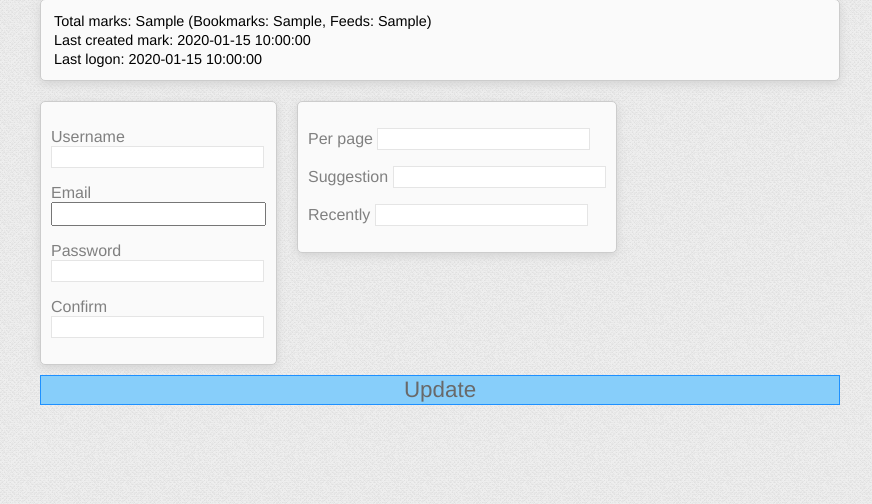
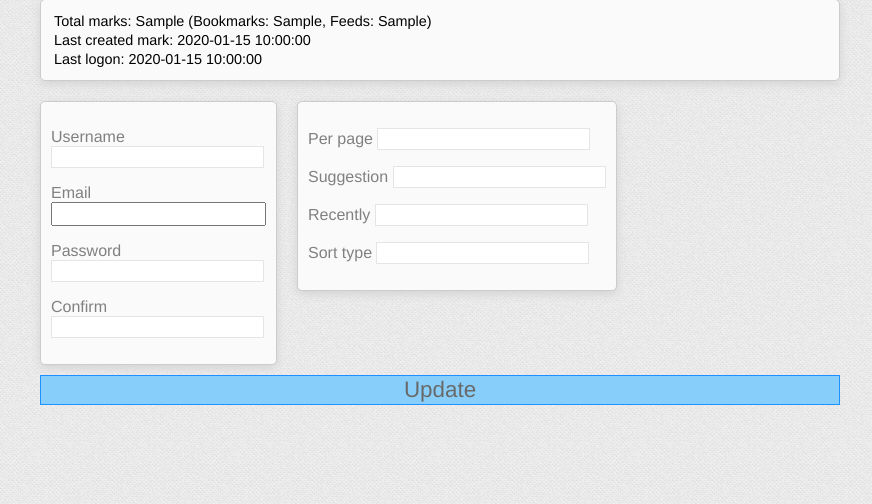
Before and after one commit to plastboks/Flaskmarks, a Flask app: template flaskmarks/templates/account/profile.html in a window 1280 px wide. Shown: the part 148-652 px from the top of the page, without its empty margins (200-1072 px from the left). Run offline with Flask 2, Linux system fonts and the light colour scheme; a user stored in the database is signed in; tables that the repository leaves empty hold one stand-in row (values such as "Sample post"); the template is opened without the code that fills it: most values are stand-ins (such as "Sample title", 1, 10 or a date in 2020); form fields are guessed from the names that the template uses; parts of the project's set-up code (start-up, migrations or seed data) failed here and were passed over.

Commit message:
comments #14 - sort_type for user object
Signed-off-by: Alexander Skjolden <alex@plastboks.net>

```diff
--- a/flaskmarks/forms.py
+++ b/flaskmarks/forms.py
@@ -57,6 +57,11 @@
     recently = SelectField('Recently added',
                            coerce=int,
                            choices=[(n, n) for n in range(5)])
+    sort_type = SelectField('Sort type',
+                            coerce=unicode,
+                            choices=[('clicks', 'Clicks'),
+                                     ('dateasc', 'Date asc'),
+                                     ('datedesc', 'Date desc')])
 
 
 class MarkForm(Form):
--- a/flaskmarks/models.py
+++ b/flaskmarks/models.py
@@ -20,6 +20,7 @@
     per_page = db.Column(db.SmallInteger, default=10)
     suggestion = db.Column(db.SmallInteger, default=1)
     recently = db.Column(db.SmallInteger, default=2)
+    sort_type = db.Column(db.Unicode(255), default=u'clicks')
 
     marks = db.relationship('Mark', backref='owner', lazy='dynamic')
 
@@ -41,9 +42,15 @@
                         .limit(self.recently).all()
 
     def marks(self, page):
-        return self.my().order_by(desc(Mark.clicks),
-                                  desc(Mark.created))\
-                        .paginate(page, self.per_page, False)
+        base = self.my()
+        if self.sort_type == u'clicks':
+            base = base.order_by(desc(Mark.clicks))\
+                       .order_by(desc(Mark.created))
+        if self.sort_type == u'dateasc':
+            base = base.order_by(asc(Mark.created))
+        if self.sort_type == u'datedesc':
+            base = base.order_by(desc(Mark.created))
+        return base.paginate(page, self.per_page, False)
 
     def mid(self, id):
         return self.my().filter(Mark.id == id)\
--- a/flaskmarks/static/css/style.css
+++ b/flaskmarks/static/css/style.css
@@ -457,6 +457,10 @@
     border: 1px solid #ccc;
 }
 
+#profile select#sort_type {
+    width: 100px;
+}
+
 
 #profile .submit {
     display: block;
--- a/flaskmarks/templates/account/profile.html
+++ b/flaskmarks/templates/account/profile.html
@@ -61,6 +61,13 @@
         {{ form.recently.label() }}
         {{ form.recently() }}
       </p>
+      <p>
+        {% for error in form.sort_type.errors %}
+          {{ error }} <br />
+        {% endfor %}
+        {{ form.sort_type.label() }}
+        {{ form.sort_type() }}
+      </p>
     </div>
     <p class="submit">
       <input type="submit" value="Update" />
```
